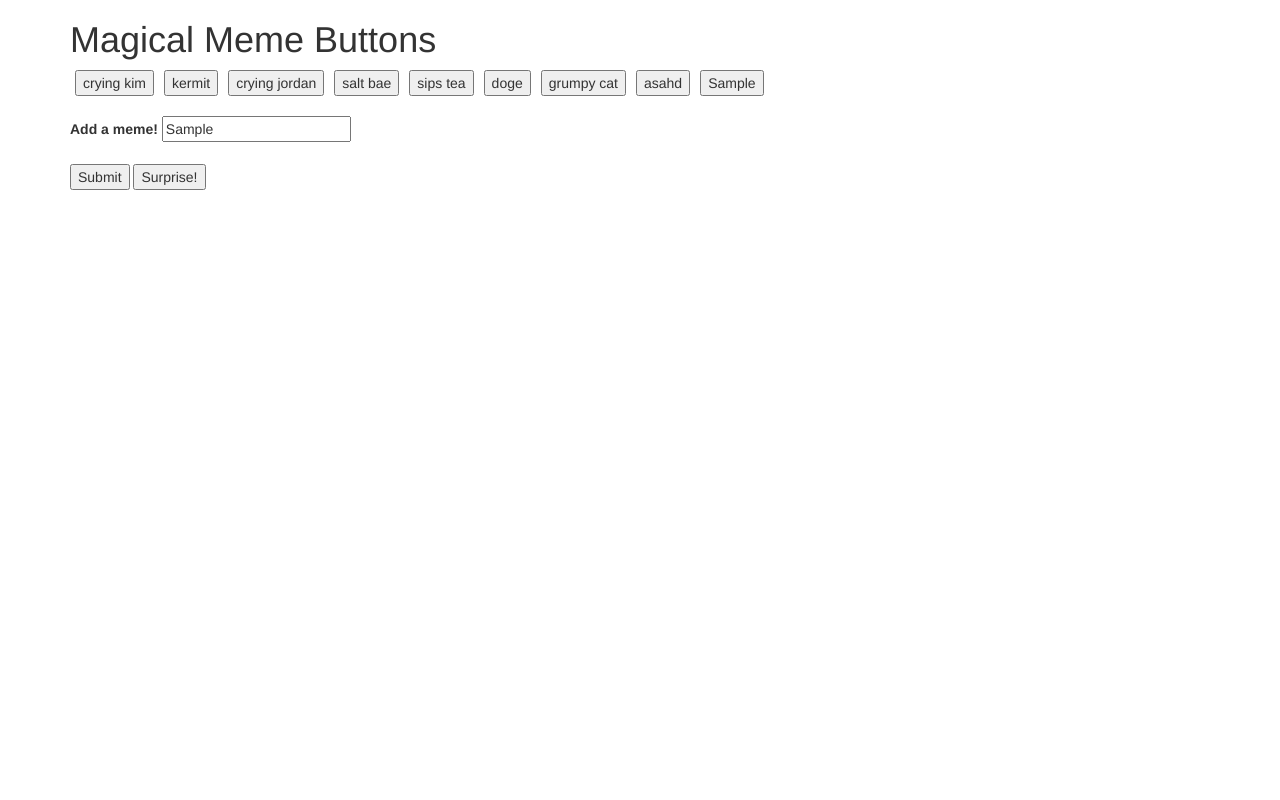
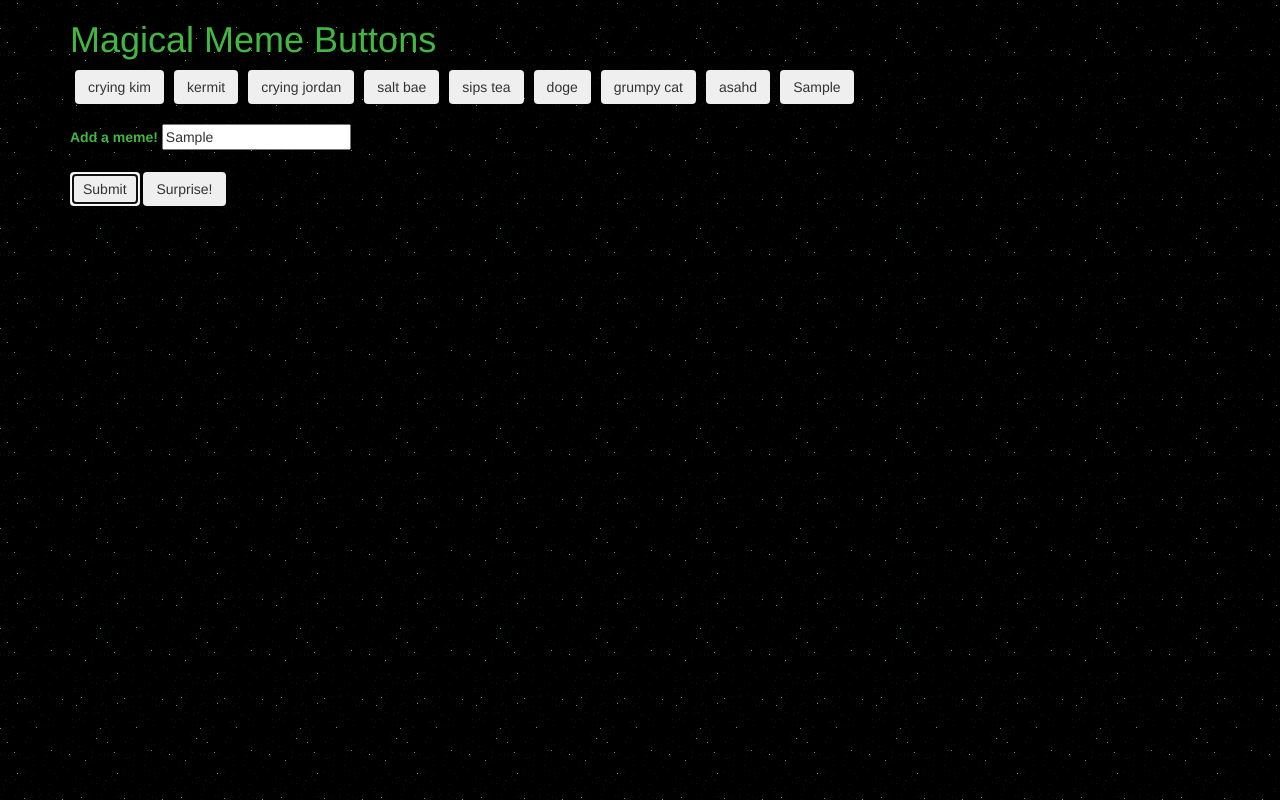
Before and after one commit to asmishra17/giftastic, a plain HTML site: page index.html in a window 1280 px wide. Both pictures are taken after typing "Sample" into the empty fields and a click on the input "Submit". Drawn offline with nearby package versions, Linux system fonts and the light colour scheme.

Commit message:
aesthetics

```diff
--- a/assets/javascript/app.js
+++ b/assets/javascript/app.js
@@ -1,12 +1,13 @@
 $(document).ready(function() {
 // global variables
 var topics = ["crying kim", "kermit", "crying jordan", "salt bae", "sips tea", "doge", "grumpy cat", "asahd"]
-var surprise = ["condescending wonka", "success kid", "rickroll"]
+var surprise = ["condescending wonka", "success kid", "rickroll", "dab", "honey badger", "nyan cat"]
 var meme;
 
 // creating buttons for topics array
 for (var i = 0; i < topics.length; i++) {
     var button = $("<button>");
+    button.addClass("btn btn-secondary");
     button.text(topics[i]);
     button.attr("data-meme", topics[i]);
     $("#memeButtons").append(button);
@@ -19,6 +20,7 @@ $("#addMeme").on("click", function(event) {
     var inputMeme = $("#meme-input").val().trim();
 
     var newButton = $("<button>");
+    newButton.addClass("btn btn-secondary");
     newButton.text(inputMeme);
     newButton.attr("data-meme", inputMeme);
     $("#memeButtons").append(newButton);
@@ -31,6 +33,7 @@ $("#surprise").on("click", function(event) {
     var chosenSurprise = surprise[Math.floor(Math.random() * surprise.length)];
 
     var surpriseButton = $("<button>");
+    surpriseButton.addClass("btn btn-secondary");
     surpriseButton.text(chosenSurprise);
     surpriseButton.attr("data-meme", chosenSurprise);
     $("#memeButtons").append(surpriseButton);
--- a/index.html
+++ b/index.html
@@ -19,16 +19,16 @@
         margin: 0px 5px 0px 5px;
     }
 
-    #background {
-    position: absolute;
-    left: 0;
-    top: 0;
-    width: 100%;
-    height: auto;
+    body {
+        background-image: url("darkness.png");
     }
 
-    .container {
-    position: relative,
+    h1 {
+        color: #42B742;
+    }
+
+    label {
+        color: #42B742;
     }
     </style>
 </head>
@@ -41,8 +41,8 @@
         <label for = "meme-input">Add a meme!</label>
         <input type = "text" id = "meme-input">
         <br><br>
-        <input id = "addMeme" type = "submit" value = "Submit">
-        <input id = "surprise" type = "submit" value = "Surprise!">
+        <input class = "btn btn-secondary" id = "addMeme" type = "submit" value = "Submit">
+        <input class = "btn btn-secondary" id = "surprise" type = "submit" value = "Surprise!">
     </form>
     <br>
     <div id = "gifsHere"></div>
```
Also changed, not shown: darkness.png (added).
